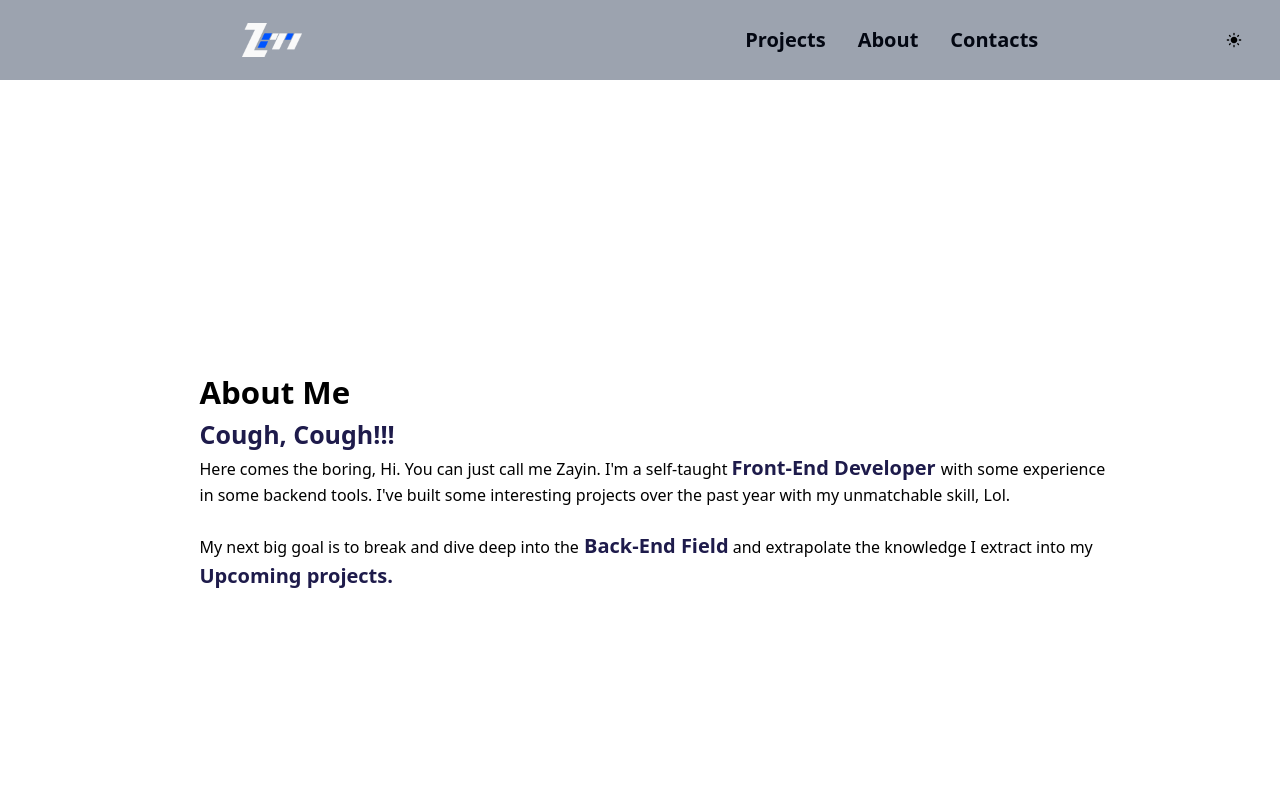
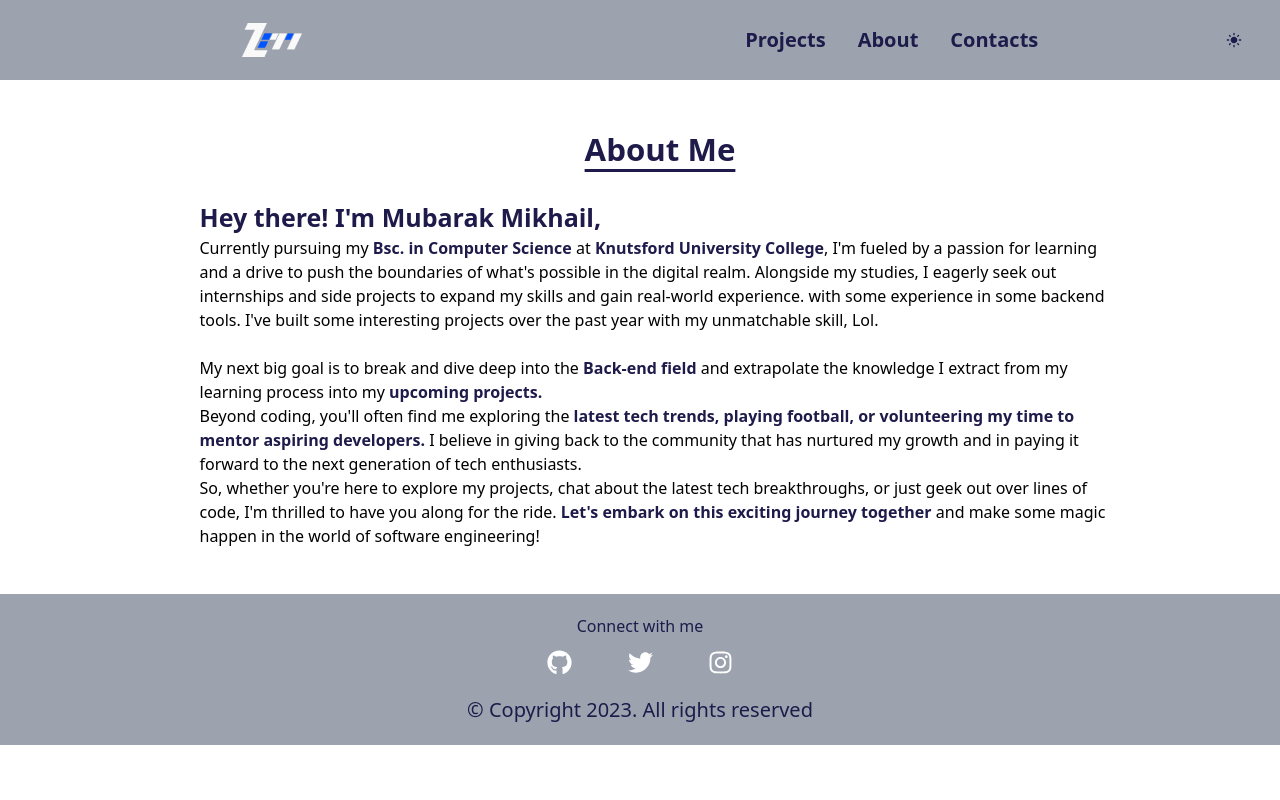
Before and after one commit to zayinhd/portfolio-website, a Next.js app: page /about in a window 1280 px wide. Shown: the top 800 px of the page. Built offline with nearby package versions, Linux system fonts and the light colour scheme.

Commit message:
Added content to pages

```diff
--- a/app/about/page.tsx
+++ b/app/about/page.tsx
@@ -4,30 +4,48 @@ const About = () => {
     return (
         <section className="w-full flex-center flex-col">
             <div className="w-[80%] lg:w-full m-4 text-left ">
-                <h1 className="text-3xl font-bold">About Me</h1>
+                <h1 className="text-3xl page-topics font-bold">About Me</h1>
                 <h1 className="text-2xl font-bold text-primary">
-                    Cough, Cough!!!
+                    Hey there! I'm Mubarak Mikhail,
                 </h1>
                 <p>
-                    Here comes the boring, Hi. You can just call me Zayin. I'm a
-                    self-taught{" "}
-                    <b className="text-xl text-bold text-primary">
-                        Front-End Developer{" "}
-                    </b>{" "}
-                    with some experience in some backend tools. I've built some
-                    interesting projects over the past year with my unmatchable
-                    skill, Lol.
+                    Currently pursuing my{" "}
+                    <b className="text-primary">Bsc. in Computer Science</b> at{" "}
+                    <b className="text-primary">Knutsford University College</b>
+                    , I'm fueled by a passion for learning and a drive to push
+                    the boundaries of what's possible in the digital realm.
+                    Alongside my studies, I eagerly seek out internships and
+                    side projects to expand my skills and gain real-world
+                    experience. with some experience in some backend tools. I've
+                    built some interesting projects over the past year with my
+                    unmatchable skill, Lol.
                     <br />
                     <br />
                     My next big goal is to break and dive deep into the
-                    <b className="text-bold text-xl text-primary">
-                        {" "}
-                        Back-End Field
-                    </b>{" "}
-                    and extrapolate the knowledge I extract into my{" "}
-                    <b className="text-bold text-xl text-primary">
-                        Upcoming projects.
-                    </b>
+                    <b className="text-primary"> Back-end field</b> and
+                    extrapolate the knowledge I extract from my learning process
+                    into my <b className="text-primary">upcoming projects.</b>
+                    <br />
+                    <p>
+                        Beyond coding, you'll often find me exploring the{" "}
+                        <b className="text-primary">
+                            latest tech trends, playing football, or
+                            volunteering my time to mentor aspiring developers.
+                        </b>{" "}
+                        I believe in giving back to the community that has
+                        nurtured my growth and in paying it forward to the next
+                        generation of tech enthusiasts.
+                        <br />
+                        So, whether you're here to explore my projects, chat
+                        about the latest tech breakthroughs, or just geek out
+                        over lines of code, I'm thrilled to have you along for
+                        the ride.{" "}
+                        <b className="text-primary">
+                            Let's embark on this exciting journey together
+                        </b>{" "}
+                        and make some magic happen in the world of software
+                        engineering!
+                    </p>
                 </p>
             </div>
         </section>
--- a/app/components/Footer/index.tsx
+++ b/app/components/Footer/index.tsx
@@ -2,7 +2,7 @@ import SocialMediaIcons from "../stacks/SocialMediaIcons/SocialMediaIcons";
 
 const Footer = () => {
     return (
-        <div className=" w-full flex flex-col justify-center p-4 bg-grey dark:bg-primary">
+        <div className=" w-full flex flex-col justify-center p-4 nav-bar">
             <div className="flex flex-row justify-center">
                 <ul className="text-center">
                     <li>
--- a/app/components/navigation/navbar/index.tsx
+++ b/app/components/navigation/navbar/index.tsx
@@ -2,6 +2,7 @@ import React from "react";
 import Link from "next/link";
 import Logo from "./Logo";
 
+import { motion } from "framer-motion";
 import { ThemeSwitcher } from "../../theme-toggle/ThemeSwitcher";
 
 interface NavbarProps {
@@ -11,30 +12,41 @@ interface NavbarProps {
 const Navbar: React.FC<NavbarProps> = ({ toggle }) => {
     return (
         <>
-            <div className="w-full h-20 bg-grey sticky top-0 dark:bg-primary">
+            <div className="w-full h-20 sticky top-0 nav-bar">
                 <div className="container mx-auto px-4 h-full">
                     <div className="flex justify-around items-center h-full">
                         <Logo />
                         <div>
-                            <ul className="hidden md:flex gap-x-6 text-black text-xl font-bold dark:text-white">
-                                <li>
+                            <ul className="hidden md:flex gap-x-6 text-primary text-xl font-bold dark:text-white">
+                                <motion.li
+                                    whileHover={{ scale: 1.1 }}
+                                    whileTap={{ scale: 0.9 }}
+                                >
                                     <Link href="/projects">
                                         <p>Projects</p>
                                     </Link>
-                                </li>
-                                <li>
+                                </motion.li>
+                                <motion.li
+                                    whileHover={{ scale: 1.1 }}
+                                    whileTap={{ scale: 0.9 }}
+                                >
                                     <Link href="/about">
                                         <p>About</p>
                                     </Link>
-                                </li>
-                                <li>
+                                </motion.li>
+                                <motion.li
+                                    whileHover={{ scale: 1.1 }}
+                                    whileTap={{ scale: 0.9 }}
+                                >
                                     <Link href="/contacts">
                                         <p>Contacts</p>
                                     </Link>
-                                </li>
+                                </motion.li>
                             </ul>
                             <div className="w-25">
-                                <button
+                                <motion.button
+                                    whileHover={{ scale: 1.1 }}
+                                    whileTap={{ scale: 0.9 }}
                                     type="button"
                                     className="inline-flex items-center md:hidden"
                                     onClick={toggle}
@@ -43,7 +55,7 @@ const Navbar: React.FC<NavbarProps> = ({ toggle }) => {
 
                                     <svg
                                         xmlns="http://www.w3.org/2000/svg"
-                                        width="40"
+                                        width="30"
                                         height="40"
                                         viewBox="0 0 24 24"
                                     >
@@ -52,7 +64,7 @@ const Navbar: React.FC<NavbarProps> = ({ toggle }) => {
                                             d="M3 6h18v2H3V6m0 5h18v2H3v-2m0 5h18v2H3v-2Z"
                                         />
                                     </svg>
-                                </button>
+                                </motion.button>
                                 <ThemeSwitcher />
                             </div>
                         </div>
--- a/app/contacts/page.tsx
+++ b/app/contacts/page.tsx
@@ -2,7 +2,9 @@ const Contacts = () => {
     return (
         <section className="w-full flex-center flex-col">
             <div className="w-[80%] lg:w-full m-4 text-left ">
-                <h1 className="text-3xl font-bold">Let's get to work...</h1>
+                <h1 className="text-3xl font-bold page-topics">
+                    Let's get to work...
+                </h1>
                 <h1 className="text-3xl font-bold text-primary">
                     Status - Available!
                 </h1>
@@ -11,7 +13,7 @@ const Contacts = () => {
                     <b className="text-bd"> personal projects </b>. If you have
                     any projects that you would like to undertake do feel free
                     to reach out. I'm looking for a{" "}
-                    <b className="text-bd">remote job</b> or any
+                    <b className="text-bd">remote job</b> or any{" "}
                     <b className="text-bd">new opportunities.</b> Just send me a
                     message my inbox is always
                     <b className="text-bd"> open</b>.
--- a/app/layout.tsx
+++ b/app/layout.tsx
@@ -1,12 +1,25 @@
 import "../styles/globals.css";
 import Navigation from "./components/navigation";
 import Footer from "./components/Footer";
+import { seoData } from "./lib/content/portfolio";
 
 import { ThemeProvider } from "./components/themes/theme-provider";
+import { Metadata } from "next";
 
-export const metadata = {
-    title: "Zayinhd",
-    description: "My personal portfolio website",
+export const metadata: Metadata = {
+    title: seoData.title,
+    authors: [
+        {
+            name: seoData.author,
+        },
+    ],
+    description: seoData.description,
+    keywords: seoData.keywords.join(","),
+    metadataBase: new URL(seoData.url),
+    alternates: {
+        canonical: seoData.url,
+    },
+    icons: seoData.icons,
 };
 
 const RootLayout = ({ children }: { children: React.ReactNode }) => {
@@ -21,8 +34,8 @@ const RootLayout = ({ children }: { children: React.ReactNode }) => {
                     <div className="flex flex-col flex-wrap ">
                         <Navigation />
 
-                        <div className="h-[100vh] p-5 flex justify-center ">
-                            <main className="w-[100%] sm:w-[75%] m-auto flex flex-row justify-center flex-wrap">
+                        <div className=" p-5 flex justify-center ">
+                            <main className="h-[100%] w-[100%] sm:w-[75%] m-auto flex flex-row justify-center flex-wrap">
                                 {children}
                             </main>
                         </div>
--- a/app/lib/content/portfolio.ts
+++ b/app/lib/content/portfolio.ts
@@ -20,18 +20,49 @@ export const author = {
 };
 
 export const seoData = {
-    title: "Vatsal Singh | Front-End Developer",
+    title: "Zayin Mikhail | Front-End Developer",
     description:
-        "Vatsal Singh is a front-end developer who specializes in building (and occasionally designing) exceptional visual interfaces.",
+        "Mikhail is a front-end developer who specializes in building (and occasionally designing) exceptional visual interfaces.",
     author: author.name,
-    image: "https://user-images.githubusercontent.com/68834718/217467445-0b0d2d63-f8ad-4702-8474-814eb2cbb3be.png",
-    url: "https://vatsalsinghkv.vercel.app/",
+    url: "https://zayinhd.vercel.app/",
     keywords: [
         "Zayin",
         "Mikhail",
         "Zayin Mikhail",
         "@zayinhd",
         "zayinhd",
+        "zayinm300@gmail.com",
         "Portfolio",
     ],
+    icons: [
+        {
+            rel: "apple-touch-icon",
+            sizes: "120x120",
+            url: "/favicons/apple-touch-icon.png",
+        },
+        {
+            rel: "icon",
+            type: "image/png",
+            sizes: "512x512",
+            url: "/favicons/android-chrome-512x512.png",
+        },
+        {
+            rel: "icon",
+            type: "image/png",
+            sizes: "192x192",
+            url: "/favicons/android-chrome-192x192.png",
+        },
+        {
+            rel: "icon",
+            type: "image/png",
+            sizes: "32x32",
+            url: "/favicons/favicon-32x32.png",
+        },
+        {
+            rel: "icon",
+            type: "image/png",
+            sizes: "16x16",
+            url: "/favicons/favicon-16x16.png",
+        },
+    ],
 };
--- a/app/page.tsx
+++ b/app/page.tsx
@@ -6,7 +6,7 @@ import { motion } from "framer-motion";
 
 const Home = () => {
     return (
-        <section className="h-screen flex flex-col flex-wrap text-center">
+        <section className="h-[100%] flex flex-col flex-wrap text-center">
             <div className="my-6">
                 <motion.div
                     className="w-[80%] lg:w-full m-4 text-left "
@@ -19,16 +19,18 @@ const Home = () => {
                     }}
                 >
                     <h1 className="text-3xl text-primary dark:text-white font-bold">
-                        Cough, Cough!!!
+                        Hey there, I'm Mubarak Mikhail
                     </h1>
                     <p className="pt-3">
-                        Here comes the boring, Hi. You can just call me{" "}
-                        <b className="text-bd">Zayin</b>. I'm a self-taught{" "}
-                        <b className="text-bd">Front-End Developer </b> with
-                        some experience in some backend tools.
-                        <br />
-                        <br />
-                        I've created some apps with{" "}
+                        a passionate and driven software engineering student on
+                        a mission to craft innovative solutions and make a
+                        positive impact through technology. <br />
+                        With a blend of creativity and technical prowess, I
+                        thrive on transforming ideas into tangible digital
+                        experiences. As an aspiring software engineer, I am
+                        constantly exploring new technologies, honing my skills,
+                        and pushing the boundaries of what's possible. I've
+                        created some apps with{" "}
                         <b className="text-bd">ReactJS, NextJs </b> and{" "}
                         <b className="text-bd"> JS</b>. Currently diving deep
                         into <b className="text-bd">Back-end.</b>
@@ -52,7 +54,7 @@ const Home = () => {
                 </div>
             </div>
             <div className="text-center">
-                <h1 className="text-3xl font-bold text-primary dark:text-white">
+                <h1 className="text-3xl font-bold text-primary underline underline-offset-8 decoration-primary dark:decoration-white dark:text-white">
                     Skills
                 </h1>
                 <div className="mt-3 flex flex-wrap">
--- a/app/projects/page.tsx
+++ b/app/projects/page.tsx
@@ -5,7 +5,7 @@ const Projects = () => {
     return (
         <section className="w-full flex-center flex-col">
             <div className="w-[80%] lg:w-full m-4 text-left ">
-                <h1 className="text-3xl font-bold">Projects</h1>
+                <h1 className="text-3xl page-topics font-bold">Projects</h1>
                 <p className="mt-3">
                     Here are some of the projects I've worked on. Do{" "}
                     <b className="text-bd">check them out.</b>
--- a/styles/globals.css
+++ b/styles/globals.css
@@ -4,10 +4,16 @@
 
 /* Your custom styles here */
 @layer components {
+    .page-topics {
+        @apply mb-5 text-primary dark:text-white text-center underline underline-offset-8 decoration-primary dark:decoration-white;
+    }
     .text-bd {
         @apply text-xl text-primary dark:text-white;
     }
     .btn-info {
         @apply mr-5 border-2 border-black dark:border-white rounded-full text-black dark:text-white py-1 px-4 bg-transparent hover:bg-grey dark:hover:bg-primary;
     }
+    .nav-bar {
+        @apply bg-grey text-primary dark:bg-primary dark:text-white;
+    }
 }
```
Also changed, not shown: app/components/carditem/index.tsx (+4 -4 lines), app/components/navigation/sidebar/index.tsx (+18 -7 lines).
